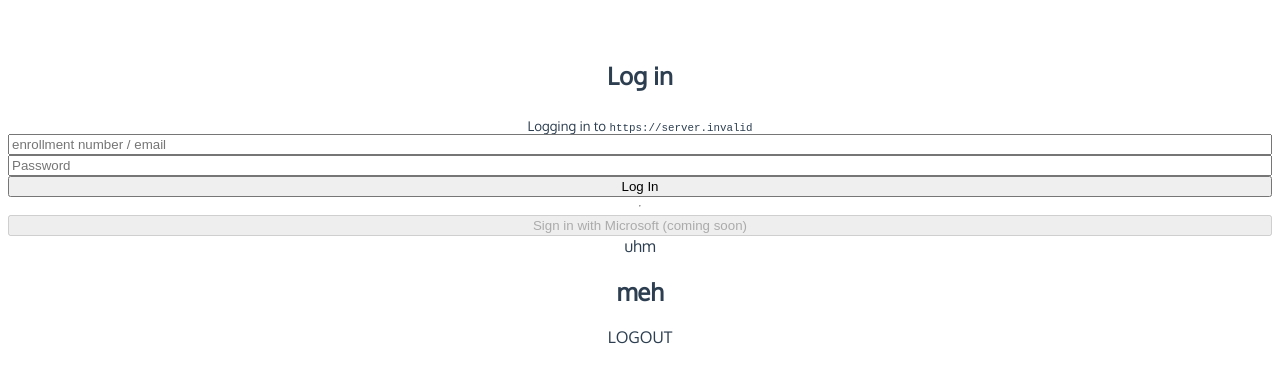
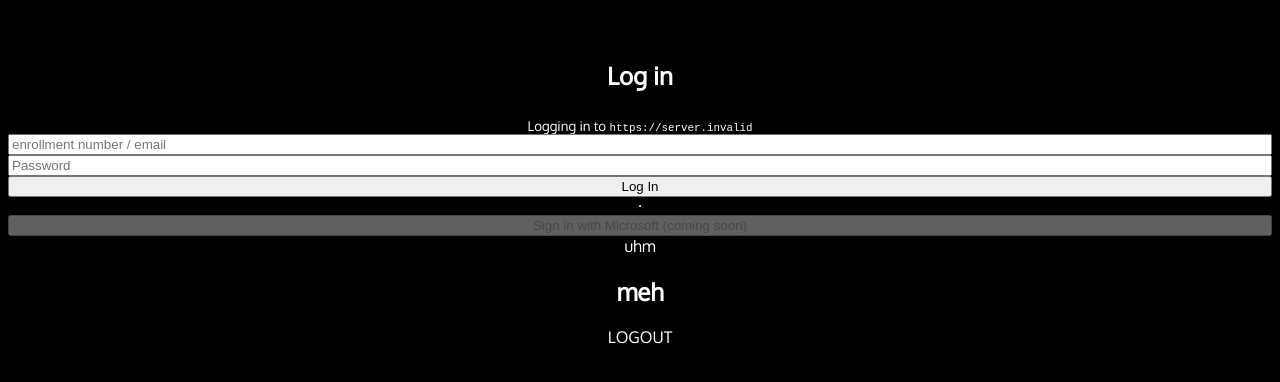
Before and after one commit to RoguedBear/coolpool, a Vue app: page / in a window 1280 px wide. Shown: the top 382 px of the page. Built offline with nearby package versions, Linux system fonts and the light colour scheme; no server answers.

Commit message:
add testing, ampha mode dark theme

```diff
--- /dev/null
+++ b/public/style.css
@@ -0,0 +1,3 @@
+body {
+  background-color: black;
+}
--- a/src/App.vue
+++ b/src/App.vue
@@ -57,7 +57,7 @@ export default {
   -webkit-font-smoothing: antialiased;
   -moz-osx-font-smoothing: grayscale;
   text-align: center;
-  color: #2c3e50;
+  color: #ffffff;
   margin-top: 60px;
 }
 @font-face {
--- a/src/main.js
+++ b/src/main.js
@@ -1,5 +1,6 @@
 import { createApp } from "vue";
 import App from "./App.vue";
 import "./registerServiceWorker";
+import "./../public/style.css";
 
 createApp(App).mount("#app");
```
